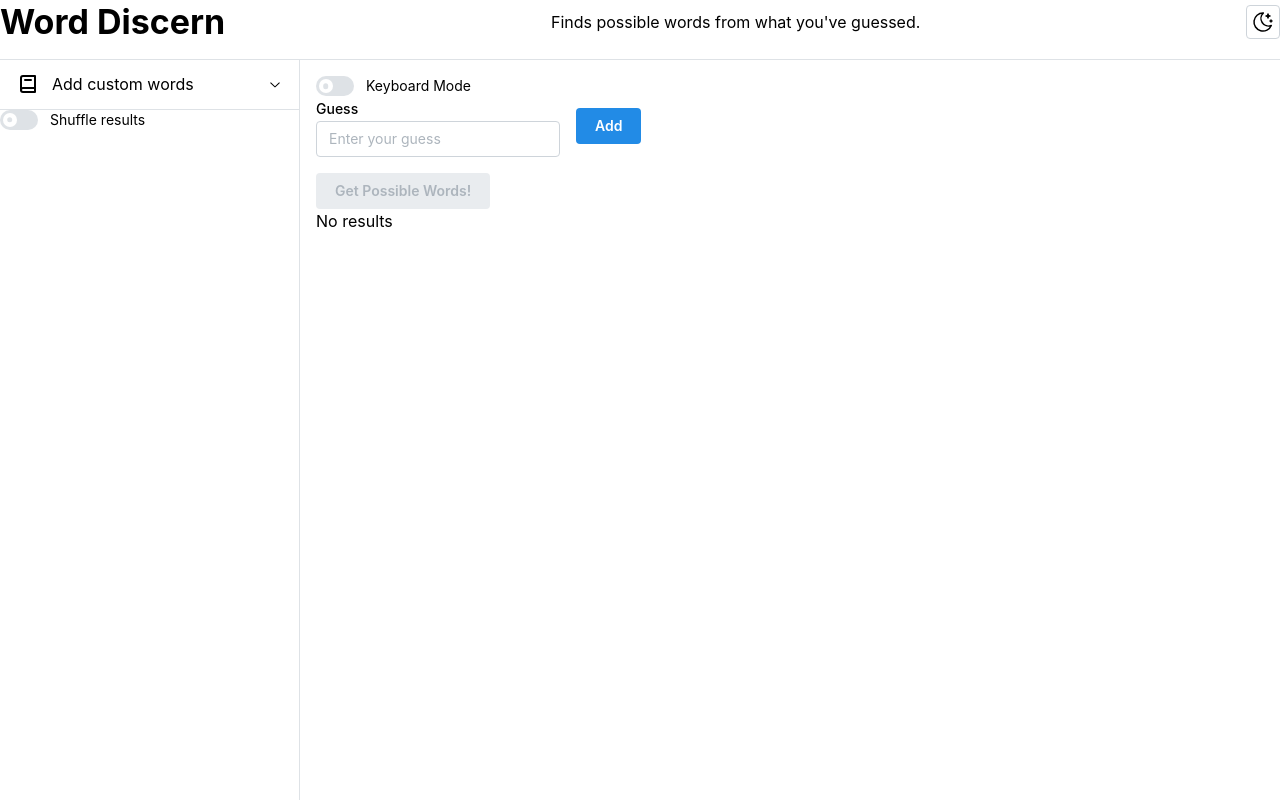
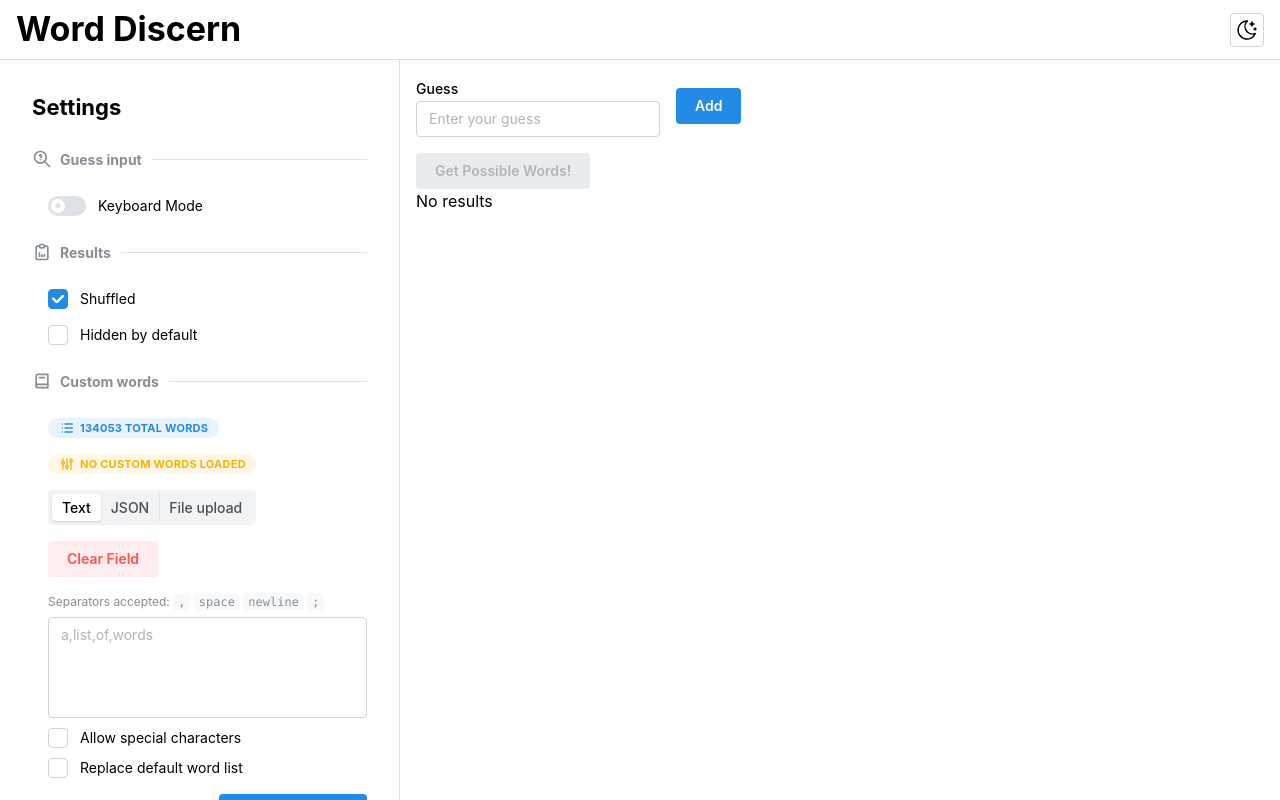
Before and after one commit to dLogan807/word-discern, a React (Vite) app: page / in a window 1280 px wide. Built offline with nearby package versions, Linux system fonts and the light colour scheme.

Commit message:
visually improve app settings

```diff
--- /dev/null
+++ b/src/App.module.css
@@ -0,0 +1,22 @@
+.header {
+  display: flex;
+  align-items: center;
+  justify-content: space-between;
+  padding: 0 1rem 0 1rem;
+}
+
+.settings {
+  padding: 1rem;
+}
+
+.setting_switch {
+  padding-left: 1rem;
+}
+
+.custom_words_container {
+  margin-left: 1rem;
+}
+
+.settings_section_title {
+  margin-left: 0.5rem;
+}
--- a/src/App.tsx
+++ b/src/App.tsx
@@ -3,34 +3,43 @@ import {
   AppShell,
   Burger,
   Button,
+  Checkbox,
+  Divider,
   Group,
   MantineProvider,
+  Paper,
+  Stack,
   Switch,
   Text,
   Title,
 } from "@mantine/core";
 import { theme } from "./theme";
 import { useDisclosure } from "@mantine/hooks";
-import CustomWordsAccordion from "./components/CustomWordInput/CustomWordsAccordion";
 import { DEFAULT_WORDS } from "./assets/words";
 import Results from "./components/Results/Results";
-import { useEffect, useState } from "react";
+import { ReactElement, useEffect, useState } from "react";
 import { Guess } from "./classes/guess";
 import getResults from "./utils/resultBuilder";
-import {
+import CustomWordsForm, {
   CustomWordsFormData,
   DEFAULT_CUSTOM_WORDS_FORM,
-} from "./components/CustomWordInput/CustomWordsForm";
+} from "./components/CustomWordsForm/CustomWordsForm";
 import { ParsedWordSets, parseWordsToSets } from "./utils/wordLoading";
 import Guesses from "./components/Guesses/Guesses";
 import { ThemeSelector } from "./components/ThemeSelector/ThemeSelector";
+import classes from "./App.module.css";
+import {
+  IconBook2,
+  IconClipboardData,
+  IconZoomQuestion,
+} from "@tabler/icons-react";
 
 export default function App() {
   const [navbarOpened, { toggle }] = useDisclosure();
 
   const [guesses, setGuesses] = useState<Guess[]>([]);
   const [results, setResults] = useState<string[]>([]);
-  const [shuffleResults, setShuffleResults] = useState<boolean>(false);
+  const [shuffleResults, setShuffleResults] = useState<boolean>(true);
 
   const [customWordsFormData, setCustomWordsFormData] =
     useState<CustomWordsFormData>(DEFAULT_CUSTOM_WORDS_FORM);
@@ -66,52 +75,77 @@ export default function App() {
     <>
       <MantineProvider theme={theme} defaultColorScheme="auto">
         <AppShell
+          classNames={{ header: classes.header, navbar: classes.settings }}
           padding="md"
           header={{ height: 60 }}
           navbar={{
-            width: 300,
+            width: 400,
             breakpoint: "sm",
             collapsed: { mobile: !navbarOpened },
           }}
         >
           <AppShell.Header>
-            <Group justify="space-between">
+            <Group>
               <Burger
                 opened={navbarOpened}
                 onClick={toggle}
                 hiddenFrom="sm"
                 size="sm"
               />
+              <Title order={1}>Word Discern</Title>
+            </Group>
 
-              <Title>Word Discern</Title>
-              <Text>Finds possible words from what you've guessed.</Text>
             <ThemeSelector />
-            </Group>
           </AppShell.Header>
 
           <AppShell.Navbar>
-            <CustomWordsAccordion
+            <Stack classNames={{ root: classes.settings }}>
+              <Title order={3}>Settings</Title>
+              <SettingsSection
+                title="Guess input"
+                icon={<IconZoomQuestion size={20} />}
+              />
+              <Switch
+                label="Keyboard Mode"
+                classNames={{ root: classes.setting_switch }}
+              />
+              <SettingsSection
+                title="Results"
+                icon={<IconClipboardData size={20} />}
+              />
+              <Checkbox
+                label="Shuffled"
+                checked={shuffleResults}
+                onChange={(event) =>
+                  setShuffleResults(event.currentTarget.checked)
+                }
+                classNames={{ root: classes.setting_switch }}
+              />
+              <Checkbox
+                label="Hidden by default"
+                classNames={{ root: classes.setting_switch }}
+              />
+              <SettingsSection
+                title="Custom words"
+                icon={<IconBook2 size={20} />}
+              />
+              <Paper classNames={{ root: classes.custom_words_container }}>
+                <CustomWordsForm
+                  setFormData={setCustomWordsFormData}
                   badgeData={{
-                replaceDefaultWords: customWordsFormData.replaceDefaultWords,
+                    replaceDefaultWords:
+                      customWordsFormData.replaceDefaultWords,
                     numDefaultWords: DEFAULT_WORDS.length,
                     numWordsParsed: parsedWordSets.wordNum,
                     numCustomFormWords: customWordsFormData.words.length,
                     failedWords: parsedWordSets.failed,
                   }}
-              setFormData={setCustomWordsFormData}
                 />
-            <Switch
-              label="Shuffle results"
-              checked={shuffleResults}
-              onChange={(event) =>
-                setShuffleResults(event.currentTarget.checked)
-              }
-            />
+              </Paper>
+            </Stack>
           </AppShell.Navbar>
 
           <AppShell.Main>
-            <Switch label="Keyboard Mode" />
-
             <Guesses
               guesses={guesses}
               setGuesses={setGuesses}
@@ -127,3 +161,32 @@ export default function App() {
     </>
   );
 }
+
+function SettingsSection({
+  title,
+  icon,
+}: {
+  title: string;
+  icon: ReactElement;
+}) {
+  //Note to self -> next add padding between settings section icon and title!
+  return (
+    <>
+      <Divider
+        my="xs"
+        labelPosition="left"
+        label={
+          <>
+            {icon}
+            <Title
+              order={6}
+              classNames={{ root: classes.settings_section_title }}
+            >
+              {title}
+            </Title>
+          </>
+        }
+      />
+    </>
+  );
+}
--- a/src/components/CustomWordInput/CustomWordsAccordion.tsx
+++ /dev/null
@@ -1,31 +0,0 @@
-import { Accordion, Stack } from "@mantine/core";
-import WordInputForm, { CustomWordsFormData } from "./CustomWordsForm";
-import LoadedWordsBadges, {
-  WordBadgeData,
-} from "./WordBadges/LoadedWordBadges";
-import { IconBook2 } from "@tabler/icons-react";
-
-export default function CustomWordsAccordion({
-  badgeData,
-  setFormData,
-}: {
-  badgeData: WordBadgeData;
-  setFormData: (value: CustomWordsFormData) => void;
-}) {
-  const bookIcon = <IconBook2 />;
-  const accordionText: string = "Add custom words";
-
-  return (
-    <Accordion>
-      <Accordion.Item key={accordionText} value={accordionText}>
-        <Accordion.Control icon={bookIcon}>{accordionText}</Accordion.Control>
-        <Accordion.Panel>
-          <Stack>
-            <LoadedWordsBadges data={badgeData} />
-            <WordInputForm updateCustomWords={setFormData} />
-          </Stack>
-        </Accordion.Panel>
-      </Accordion.Item>
-    </Accordion>
-  );
-}
--- a/src/components/CustomWordInput/CustomWordsForm.tsx
+++ b/src/components/CustomWordsForm/CustomWordsForm.tsx
@@ -15,12 +15,18 @@ import { parse, ParseError, printParseErrorCode } from "jsonc-parser";
 import { getWordArray } from "../../utils/wordLoading";
 import { useState } from "react";
 import { IconFileUpload } from "@tabler/icons-react";
+import LoadedWordsBadges, {
+  WordBadgeData,
+} from "./WordBadges/LoadedWordBadges";
 
 enum WordInput {
   TEXT = "text",
   JSON = "json",
   FILE = "file",
 }
+
+const VALID_CODE_SEPARATORS: string[] = [",", "space", "newline", ";"];
+const VALID_FILE_TYPES: string[] = [".txt", ".json"];
 
 function SpacedCodeBlocks({
   preface,
@@ -54,15 +60,14 @@ export const DEFAULT_CUSTOM_WORDS_FORM: CustomWordsFormData = {
   replaceDefaultWords: false,
 };
 
-export default function WordInputForm({
-  updateCustomWords,
+export default function CustomWordsForm({
+  setFormData,
+  badgeData,
 }: {
-  updateCustomWords: (formData: CustomWordsFormData) => void;
+  setFormData: (formData: CustomWordsFormData) => void;
+  badgeData: WordBadgeData;
 }) {
   const [inputMode, setInputMode] = useState<WordInput>(WordInput.TEXT);
-
-  const validCodeSeparators: string[] = [",", "space", "newline", ";"];
-  const validFileTypes: string[] = [".txt", ".json"];
 
   const form = useForm({
     mode: "uncontrolled",
@@ -138,7 +143,7 @@ export default function WordInputForm({
     form.setFieldError(inputMode, error);
     if (error) return;
 
-    updateCustomWords({
+    setFormData({
       words: words,
       allowSpecialChars: formValues.allowSpecialChars,
       replaceDefaultWords: formValues.replaceDefaultWords,
@@ -161,6 +166,7 @@ export default function WordInputForm({
 
   return (
     <Stack>
+      <LoadedWordsBadges data={badgeData} />
       <Group>
         <SegmentedControl
           value={inputMode}
@@ -191,7 +197,7 @@ export default function WordInputForm({
             description={
               <SpacedCodeBlocks
                 preface="Separators accepted: "
-                values={validCodeSeparators}
+                values={VALID_CODE_SEPARATORS}
               />
             }
             placeholder="a,list,of,words"
@@ -203,7 +209,7 @@ export default function WordInputForm({
             classNames={hiddenInputClass(WordInput.JSON)}
             key={form.key(WordInput.JSON)}
             {...form.getInputProps(WordInput.JSON)}
-            aria-label="Your json array of words"
+            aria-label="Your JSON array of words"
             placeholder='["a","list","of","words"]'
             validationError={validateJSON(form.getValues().json)}
             formatOnBlur={true}
@@ -217,11 +223,11 @@ export default function WordInputForm({
             {...form.getInputProps(WordInput.FILE)}
             aria-label="Upload word list file"
             description={
-              <SpacedCodeBlocks preface="Accepts: " values={validFileTypes} />
+              <SpacedCodeBlocks preface="Accepts: " values={VALID_FILE_TYPES} />
             }
             placeholder="Upload"
             leftSection={fileIcon}
-            accept={validFileTypes.join(",")}
+            accept={VALID_FILE_TYPES.join(",")}
             clearable
             clearButtonProps={{
               onClick: () => {
--- a/src/components/CustomWordInput/WordBadges/WordInfoBadge.tsx
+++ b/src/components/CustomWordsForm/WordBadges/WordInfoBadge.tsx
@@ -15,18 +15,12 @@ export default function WordInfoBadge({
   icon = icon ?? null;
   color = color ?? "blue";
 
-  const clickableClass = clickable
-    ? {
-        root: classes.clickable_badge,
-      }
-    : {};
-
   return (
     <Badge
       leftSection={icon}
       variant="light"
       color={color}
-      classNames={clickableClass}
+      classNames={{ root: clickable ? classes.clickable_badge : undefined }}
     >
       {children}
     </Badge>
--- a/src/utils/guessValidation.ts
+++ b/src/utils/guessValidation.ts
@@ -21,7 +21,7 @@ export function validateGuess(
   };
 
   if (guess.length < minLength) {
-    response.message = "Empty guess";
+    response.message = "Please enter a guess";
   } else if (allowedLength > 0 && guess.length != allowedLength) {
     response.message = `Different length to previous guesses (${guess.length} vs ${allowedLength})`;
   } else if (alreadyGuessed(guess, guesses)) {
```
Also changed, not shown: src/components/CustomWordsForm/CustomWords.module.css (renamed from src/components/CustomWordInput/CustomWords.module.css), src/components/CustomWordsForm/WordBadges/LoadedWordBadges.module.css (renamed from src/components/CustomWordInput/WordBadges/LoadedWordBadges.module.css), src/components/CustomWordsForm/WordBadges/LoadedWordBadges.tsx (renamed from src/components/CustomWordInput/WordBadges/LoadedWordBadges.tsx), src/components/CustomWordsForm/WordBadges/WordInfoBadge.module.css (renamed from src/components/CustomWordInput/WordBadges/WordInfoBadge.module.css). Lines whose indentation alone changed are shown as unchanged.
